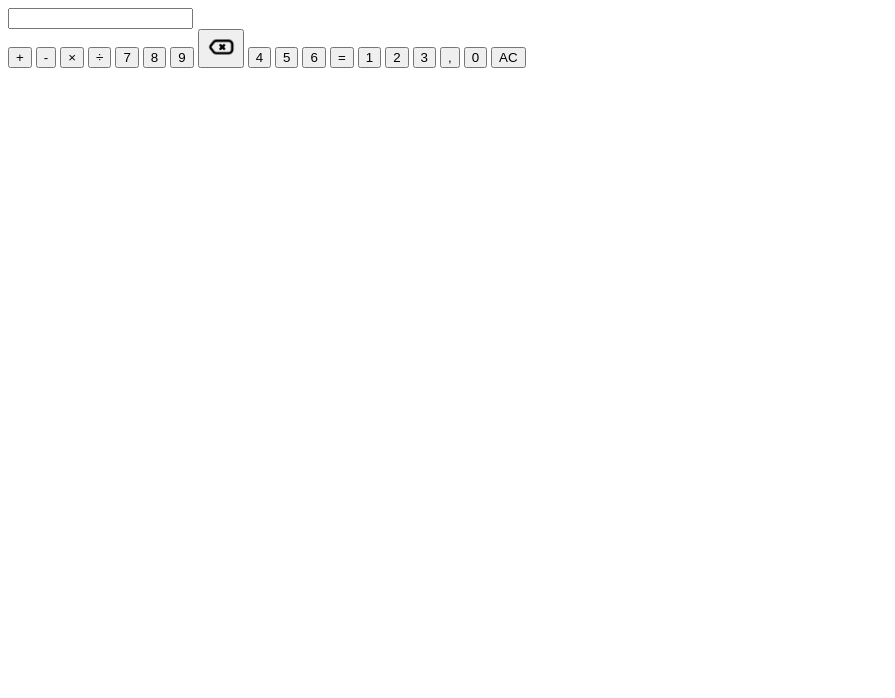
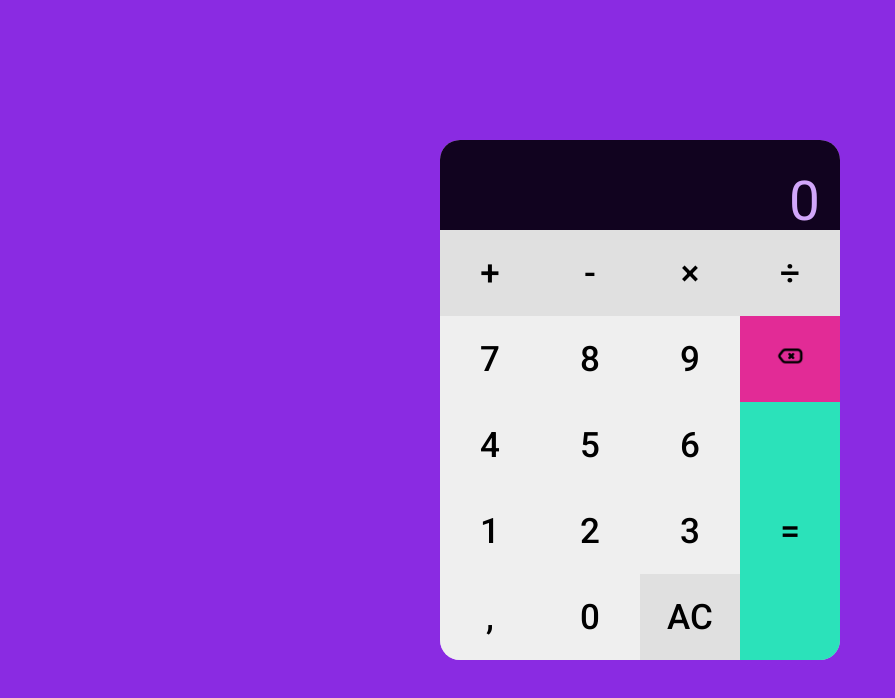
Before and after one commit to Rubemvn/calculadora, a plain HTML site: page index.html in a window 1280 px wide. Shown: the whole page, without its empty margins (0-895 px from the left). Drawn offline with Linux system fonts and the light colour scheme.

Commit message:
Estilo foi adicionado foi adiconado um estilo ao projeto

```diff
--- a/index.html
+++ b/index.html
@@ -8,7 +8,9 @@
     <title>Calculadora</title>
     <!-- LINKS -->
     <link rel="shortcut icon" type="x-icon" href="./images/icons/New-R-2-icon-browser-tab.png">
-
+    <link rel="preconnect" href="https://fonts.googleapis.com">
+    <link rel="preconnect" href="https://fonts.gstatic.com" crossorigin>
+    <link href="https://fonts.googleapis.com/css2?family=Roboto:wght@300;400;500&display=swap" rel="stylesheet">
     <!-- STYLES -->
     <link rel="stylesheet" href="./styles/style.css">
 </head>
@@ -18,29 +20,29 @@
     <div class="content">
         <div class="calculator">
             <div class="panel">
-                <div class="equation"></div>
-                <input type="text">
+                <div id="equation"></div>
+                <div id="display">0</div>
             </div>
 
             <div class="buttons">
-                <button class="button">+</button>
-                <button class="button">-</button>
-                <button class="button">×</button>
-                <button class="button">÷</button>
+                <button class="button operator">+</button>
+                <button class="button operator">-</button>
+                <button class="button operator">×</button>
+                <button class="button operator">÷</button>
                 <button class="button">7</button>
                 <button class="button">8</button>
                 <button class="button">9</button>
-                <button class="button"><img style="width: 30px;" src="./images/icons/backspace.png" alt=""></button>
+                <button class="button backspace"><img style="width: 30px;" src="./images/icons/backspace.png" alt=""></button>
                 <button class="button">4</button>
                 <button class="button">5</button>
                 <button class="button">6</button>
-                <button class="button">=</button>
+                <button class="button resolve">=</button>
                 <button class="button">1</button>
                 <button class="button">2</button>
                 <button class="button">3</button>
-                <button class="button">,</button>
+                <button class="button" style="border-radius: 0 0 0 20px;">,</button>
                 <button class="button">0</button>
-                <button class="button">AC</button>
+                <button class="button operator">AC</button>
                 <!-- <button class="button"></button> -->
 
             </div>
--- a/styles/style.css
+++ b/styles/style.css
@@ -0,0 +1,126 @@
+:root {
+    --color-01: #ffffff;
+    --color-01-1: #d2a7fa;
+    --color-01-2: #7a3db4;
+    --color-02: #8a2be2;
+    --color-03: #11031f;
+    --color-04: #2be2ba;
+    --color-04-1: #20cca7;
+    --color-05: #e22b96;
+    --color-05-1: #c22681;
+    --color-06: #e0e0e0;
+    --color-07: #313131;
+
+}
+
+* {
+    margin: 0;
+    padding: 0;
+    box-sizing: border-box;
+}
+
+html {
+    font-size: 62.5%;
+}
+
+html,
+body {
+    height: 100vh;
+    width: 100vw;
+    font-family: 'Roboto', sans-serif;
+    background-color: var(--color-02);
+    display: flex;
+    justify-content: center;
+    align-items: center;
+}
+
+.content {
+    width: 400px;
+    height: 520px;
+    background-color: var(--color-01-1);
+    border-radius: 20px;
+    display: grid;
+    grid-template: 1fr/2fr;
+    margin: 15px;
+}
+
+.panel {
+    height: 90px;
+    width: 100%;
+    background-color: var(--color-03);
+    border-radius: 20px 20px 0px 0px;
+}
+
+#equation {
+    background: none;
+    color: var(--color-01-2);
+    padding: 10px 25px 3px 25px;
+    font-size: 2rem;
+    height: 35%;
+    width: 100%;
+    display: flex;
+    justify-content: end;
+    align-items: center;
+}
+
+#display {
+    padding: 10px 20px;
+    font-size: 5.5rem;
+    color: var(--color-01-1);
+    width: 100%;
+    height: 65%;
+    border: none;
+    background: none;
+    outline: 0;
+    display: flex;
+    justify-content: end;
+    align-items: center;
+}
+
+.buttons {
+
+    height: 430px;
+    display: grid;
+    grid-template: 1fr 1fr 1fr 1fr 1fr/1fr 1fr 1fr 1fr;
+}
+
+.button {
+    font-family: 'Roboto', sans-serif;
+    font-size: 3.5rem;
+    font-weight: 500;
+    border: none;
+    color: var(--color-08);
+    transition: .4s;
+}
+
+button:hover {
+    opacity: 0.8;
+}
+
+.operator {
+    background-color: var(--color-06);
+}
+
+.backspace {
+    background-color: var(--color-05);
+}
+
+.backspace:hover {
+    opacity: 1;
+    background-color: var(--color-05-1);
+}
+
+.resolve {
+    grid-row-start: 3;
+    grid-row-end: 6;
+    grid-column-start: 4;
+    border: none;
+    border-radius: 0 0 20px 0;
+    background-color: var(--color-04);
+    transition: .4s;
+}
+
+.resolve:hover {
+    opacity: 1;
+    background-color: var(--color-04-1);
+}
```
